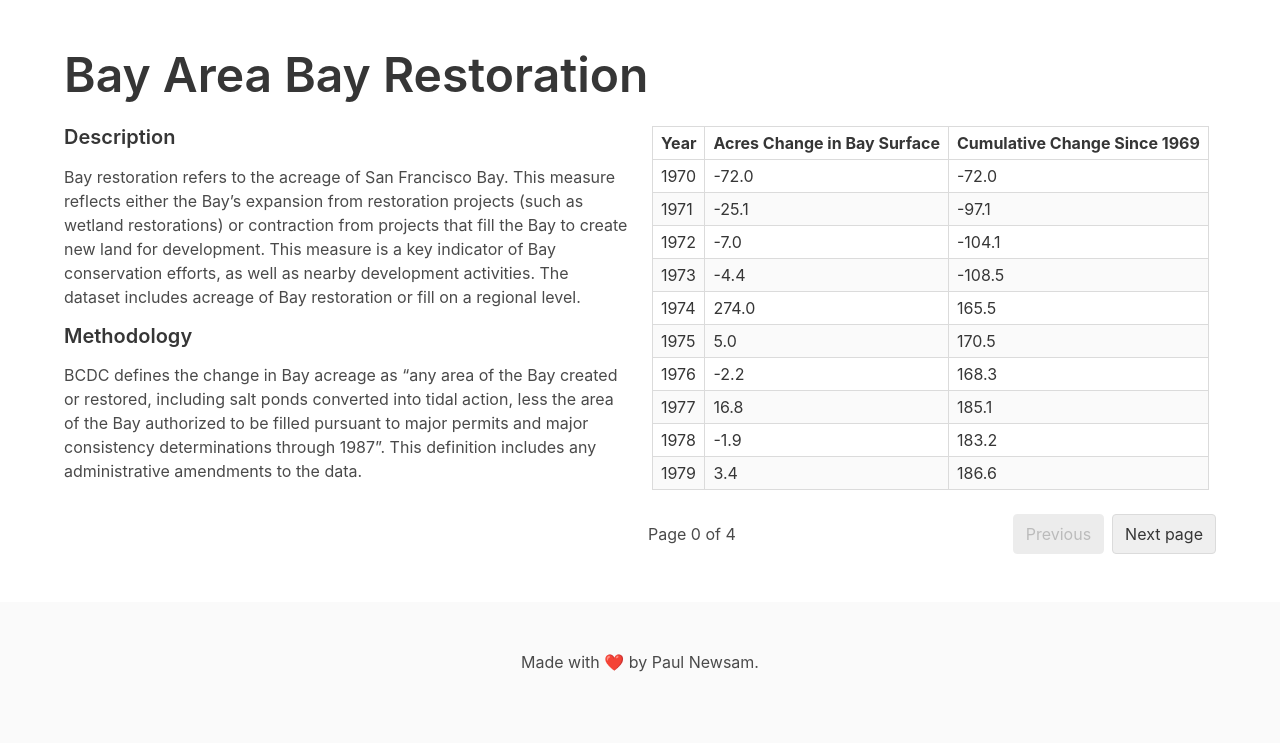
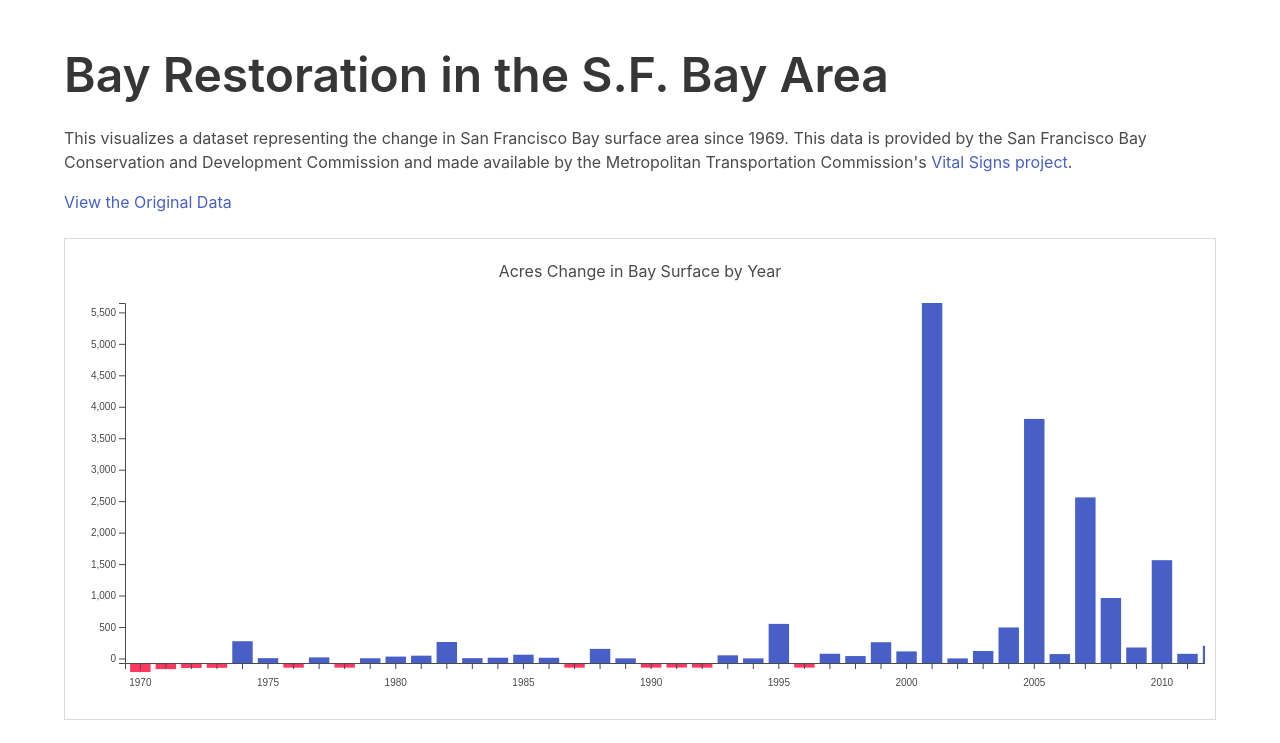
Before and after one commit to pnewsam/bay-restoration-visualizer, a React (Create React App) app: page / in a window 1280 px wide. Shown: the top 743 px of the page. Built offline with nearby package versions, Linux system fonts and the light colour scheme.

Commit message:
Adds bar chart.
In table form the data is relatively difficult to understand. This adds a bar
chart using d3.js to visualize the data.

```diff
--- a/package.json
+++ b/package.json
@@ -6,11 +6,17 @@
     "@testing-library/jest-dom": "^5.11.4",
     "@testing-library/react": "^11.1.0",
     "@testing-library/user-event": "^12.1.10",
+    "@types/d3-axis": "^2.0.0",
+    "@types/d3-scale": "^3.2.2",
+    "@types/d3-selection": "^2.0.0",
     "@types/jest": "^26.0.15",
     "@types/node": "^12.0.0",
     "@types/react": "^17.0.0",
     "@types/react-dom": "^17.0.0",
     "bulma": "^0.9.2",
+    "d3-axis": "^2.1.0",
+    "d3-scale": "^3.3.0",
+    "d3-selection": "^2.0.0",
     "react": "^17.0.2",
     "react-dom": "^17.0.2",
     "react-scripts": "4.0.3",
--- a/public/index.html
+++ b/public/index.html
@@ -22,7 +22,7 @@
       work correctly both with client-side routing and a non-root public URL.
       Learn how to configure a non-root public URL by running `npm run build`.
     -->
-    <title>React App</title>
+    <title>Bay Restoration in the S.F. Bay Area</title>
   </head>
   <body>
     <noscript>You need to enable JavaScript to run this app.</noscript>
--- /dev/null
+++ b/src/components/BayRestorationBarChart/index.tsx
@@ -0,0 +1,22 @@
+import React, { useEffect } from "react";
+import data from "data.json";
+import { useBarChart } from "hooks";
+import styles from "./styles.module.css";
+
+export const BayRestorationBarChart = () => {
+  useBarChart({ data, width: 1200, height: 400 });
+  const stylesCaption = `has-text-centered ${styles.caption}`;
+
+  return (
+    <figure className={styles.root}>
+      <figcaption className={stylesCaption}>
+        Acres Change in Bay Surface by Year
+      </figcaption>
+      <div className={styles.chartWrapper}>
+        <svg width="1200" height="400"></svg>
+      </div>
+    </figure>
+  );
+};
+
+export default BayRestorationBarChart;
--- /dev/null
+++ b/src/components/BayRestorationBarChart/styles.module.css
@@ -0,0 +1,12 @@
+.root {
+  border: solid 1px #dbdbdb;
+  padding: 20px 10px 10px;
+}
+
+.caption {
+  margin-bottom: 20px;
+}
+
+.chartWrapper {
+  overflow-x: scroll;
+}
--- a/src/components/BayRestorationBreakdown/index.tsx
+++ b/src/components/BayRestorationBreakdown/index.tsx
@@ -1,8 +1,9 @@
 import React from "react";
 import BayRestorationTable from "../BayRestorationTable";
+import BayRestorationBarChart from "../BayRestorationBarChart";
 
 export const text = {
-  title: "Bay Area Bay Restoration",
+  title: "Bay Restoration in the S.F. Bay Area",
 };
 
 export const BayRestorationBreakdown = () => {
@@ -10,10 +11,28 @@ export const BayRestorationBreakdown = () => {
     <section className="section">
       <div className="container">
         <h1 className="title is-1">{text.title}</h1>
+        <div className="content">
+          <p>
+            This visualizes a dataset representing the change in San Francisco
+            Bay surface area since 1969. This data is provided by the San
+            Francisco Bay Conservation and Development Commission and made
+            available by the Metropolitan Transportation Commission's&nbsp;
+            <a href="https://www.vitalsigns.mtc.ca.gov/">Vital Signs project</a>
+            .
+          </p>
+          <p>
+            <a href="https://data.bayareametro.gov/dataset/Vital-Signs-Bay-Restoration-Bay-Area/mba6-sgwr">
+              View the Original Data
+            </a>
+          </p>
+        </div>
+        <div className="block">
+          <BayRestorationBarChart></BayRestorationBarChart>
+        </div>
         <div className="columns">
           <div className="column is-half">
             <div className="content">
-              <h4>Description</h4>
+              <h4 className="is-four">Description</h4>
               <p>
                 Bay restoration refers to the acreage of San Francisco Bay. This
                 measure reflects either the Bay’s expansion from restoration
@@ -23,7 +42,7 @@ export const BayRestorationBreakdown = () => {
                 well as nearby development activities. The dataset includes
                 acreage of Bay restoration or fill on a regional level.
               </p>
-              <h4>Methodology</h4>
+              <h4 className="is-four">Methodology</h4>
               <p>
                 BCDC defines the change in Bay acreage as “any area of the Bay
                 created or restored, including salt ponds converted into tidal
--- a/src/components/BayRestorationTable/index.tsx
+++ b/src/components/BayRestorationTable/index.tsx
@@ -11,7 +11,7 @@ export const BayRestorationTable = () => {
   //   dependencies: [],
   // });
   const { rows, columns, nextPage, prevPage, page, lastPage } = useTable({
-    data,
+    data: data || [],
     tableConfig: BAY_RESTORATION_TABLE_CONFIG,
     perPage: 10,
   });
@@ -20,7 +20,7 @@ export const BayRestorationTable = () => {
 
   return (
     <div>
-      <table className="table is-bordered is-striped is-hoverable is-narrow">
+      <table className="table is-bordered is-striped is-hoverable is-narrow is-fullwidth">
         <thead>
           <tr>
             {Boolean(columns?.length) &&
--- a/src/hooks/index.ts
+++ b/src/hooks/index.ts
@@ -1,2 +1,3 @@
+export * from "./useBarChart";
 export * from "./useFetchJson";
 export * from "./useTable";
--- /dev/null
+++ b/src/hooks/useBarChart.ts
@@ -0,0 +1,85 @@
+import { useEffect } from "react";
+import { select } from "d3-selection";
+import { scaleBand, scaleLinear } from "d3-scale";
+import { axisBottom, axisLeft } from "d3-axis";
+
+interface Params {
+  data: {
+    [field: string]: string;
+  }[];
+  width: number;
+  height: number;
+}
+
+export const useBarChart = ({ data, width, height }: Params) => {
+  useEffect(() => {
+    const svg = select("svg");
+
+    // Create x scale
+    const xScale = scaleBand()
+      .range([0, width - 20])
+      .padding(0.2);
+    xScale.domain(
+      data.map(function (d) {
+        return d.year;
+      })
+    );
+
+    // Create y scale
+    const yScale = scaleLinear().range([height - 40, 0]);
+    const yValues = data.map((datum) =>
+      parseFloat(datum.acres_chg_bay_surface)
+    );
+    const maxY = Math.max(...yValues);
+    const minY = Math.min(...yValues);
+    yScale.domain([minY, maxY]);
+
+    // Create group to contain all elements
+    const g = svg.append("g").attr("transform", `translate(${50},${0})`);
+
+    // Add bars
+    g.selectAll(".bar")
+      .data(data)
+      .enter()
+      .append("rect")
+      .attr("class", "bar")
+      .attr("x", function (d: { year: string }) {
+        return xScale(d.year);
+      } as any)
+      .attr("y", function (d) {
+        const yVal = parseFloat(d.acres_chg_bay_surface);
+        if (yVal < 0) {
+          return yScale(minY);
+        }
+        return yScale(yVal);
+      })
+      .attr("width", xScale.bandwidth())
+      .attr("height", function (d) {
+        const yVal = Math.abs(parseFloat(d.acres_chg_bay_surface));
+        return height - 40 - yScale(yVal);
+      })
+      .attr("fill", function (d) {
+        return parseFloat(d.acres_chg_bay_surface) < 0 ? "#ff3860" : "#485fc7";
+      });
+
+    // Add x axis
+    g.append("g")
+      .attr("transform", `translate(0,${yScale(minY)})`)
+      .call(
+        axisBottom(xScale)
+          .tickFormat(function (d: any) {
+            return d % 5 === 0 ? d : undefined;
+          } as any)
+          .tickPadding(10)
+      );
+
+    // Add y axis
+    g.append("g")
+      .call(axisLeft(yScale).ticks(10))
+      .append("text")
+      .attr("y", 6)
+      .attr("dy", "0.71em")
+      .attr("text-anchor", "end")
+      .text("value");
+  }, [data]);
+};
--- a/src/hooks/useTable/index.ts
+++ b/src/hooks/useTable/index.ts
@@ -20,7 +20,7 @@ export const useTable = ({ data, perPage = 20, tableConfig }: Params) => {
   useEffect(() => {
     setRows(data);
     const formattedColumns = deriveColumns({
-      datum: data[0],
+      datum: data[0] || {},
       exclusions: tableConfig.fieldExclusions,
       displayNameMapping: tableConfig.fieldNameMappings,
     });
```
Also changed, not shown: 1 other file (tests, documents, lock files or other folders).
